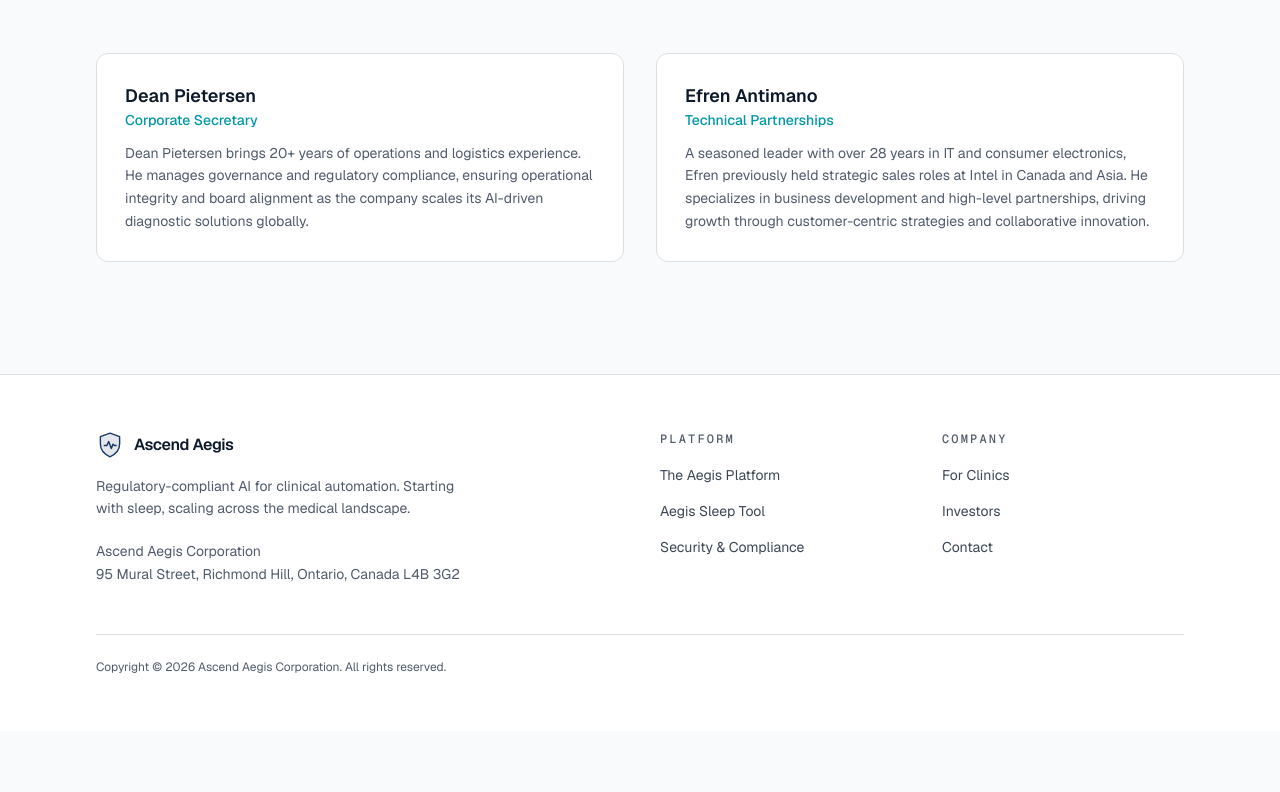
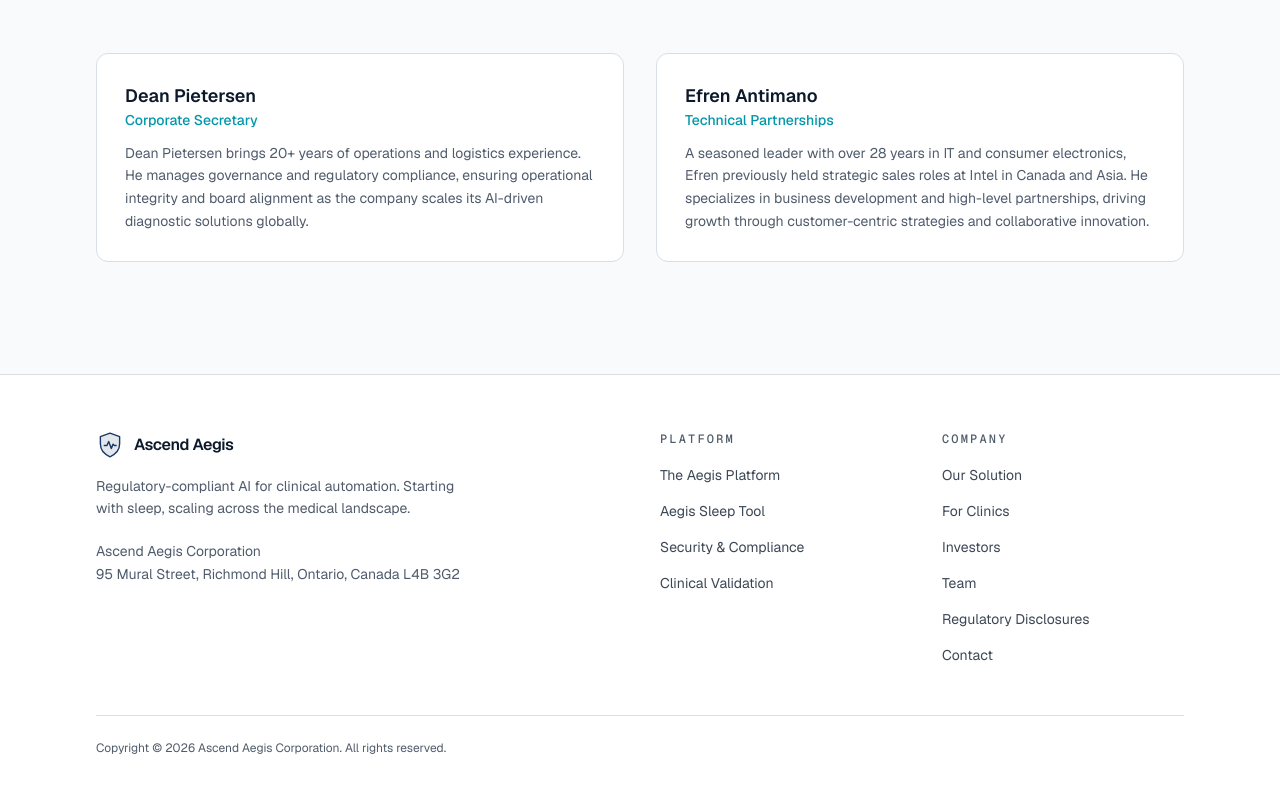
Before and after one commit to Shok1to/ascendaegis-website, a Next.js app: page /team in a window 1280 px wide. Shown: the part 1683-2475 px from the top of the page. Before the commit the page ends 2414 px from the top, so only its background shows below. Built offline with nearby package versions, Linux system fonts and the light colour scheme.

Commit message:
updated footer

```diff
--- a/components/site-footer.tsx
+++ b/components/site-footer.tsx
@@ -7,14 +7,18 @@ const footerNav = [
     links: [
       { href: "/platform", label: "The Aegis Platform" },
       { href: "/platform#sleep-tool", label: "Aegis Sleep Tool" },
-      { href: "/platform#security", label: "Security & Compliance" },
+      { href: "/security-compliance", label: "Security & Compliance" },
+      { href: "/clinical-validation", label: "Clinical Validation" },
     ],
   },
   {
     heading: "Company",
     links: [
+      { href: "/our-solution", label: "Our Solution" },
       { href: "/for-clinics", label: "For Clinics" },
       { href: "/investors", label: "Investors" },
+      { href: "/team", label: "Team" },
+      { href: "/regulatory-disclosures", label: "Regulatory Disclosures" },
       { href: "/for-clinics#contact", label: "Contact" },
     ],
   },
```
